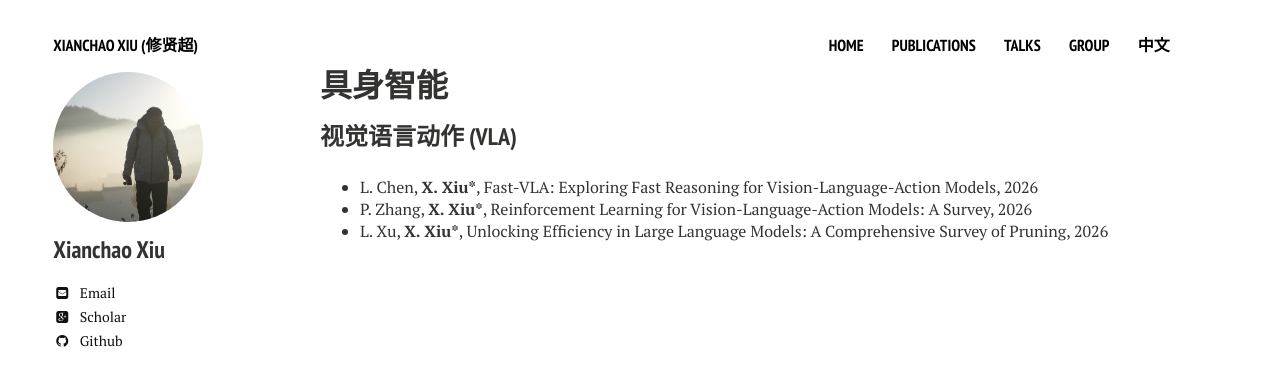
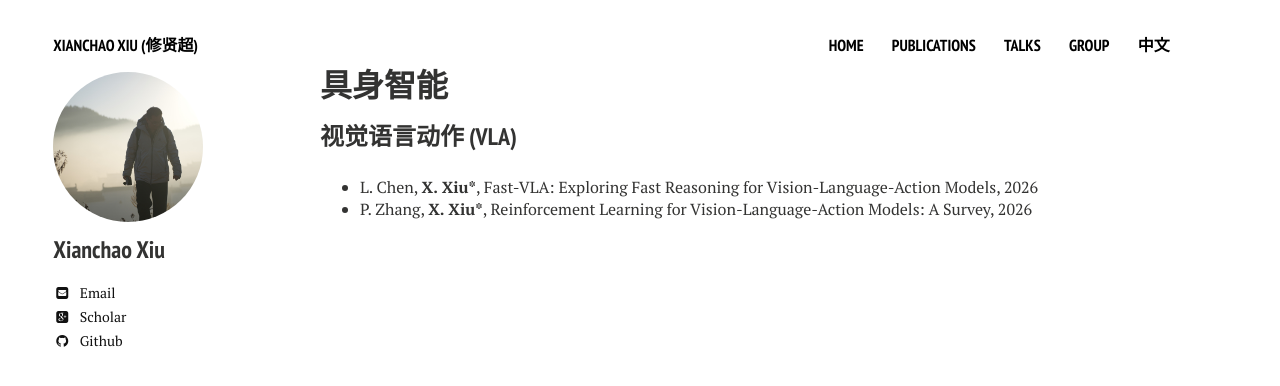
Before and after one commit to xianchaoxiu/xianchaoxiu.github.io, a Jekyll site: the page built from chinese/research/EAI/index.md, in a window 1280 px wide. Shown: the top 386 px of the page. Built offline with Jekyll 4.4.1, drawn with Linux system fonts in a browser that asks for light colours; nearby versions of some CDN libraries.

Commit message:
Update index.md

```diff
--- a/chinese/research/EAI/index.md
+++ b/chinese/research/EAI/index.md
@@ -9,4 +9,3 @@ share: false
 ### 视觉语言动作 (VLA)
 * L. Chen, <b>X. Xiu*</b>, Fast-VLA: Exploring Fast Reasoning for Vision-Language-Action Models, 2026 <br>
 * P. Zhang, <b>X. Xiu*</b>, Reinforcement Learning for Vision-Language-Action Models: A Survey, 2026 <br>
-* L. Xu, <b>X. Xiu*</b>, Unlocking Efficiency in Large Language Models: A Comprehensive Survey of Pruning, 2026 <br>
```
